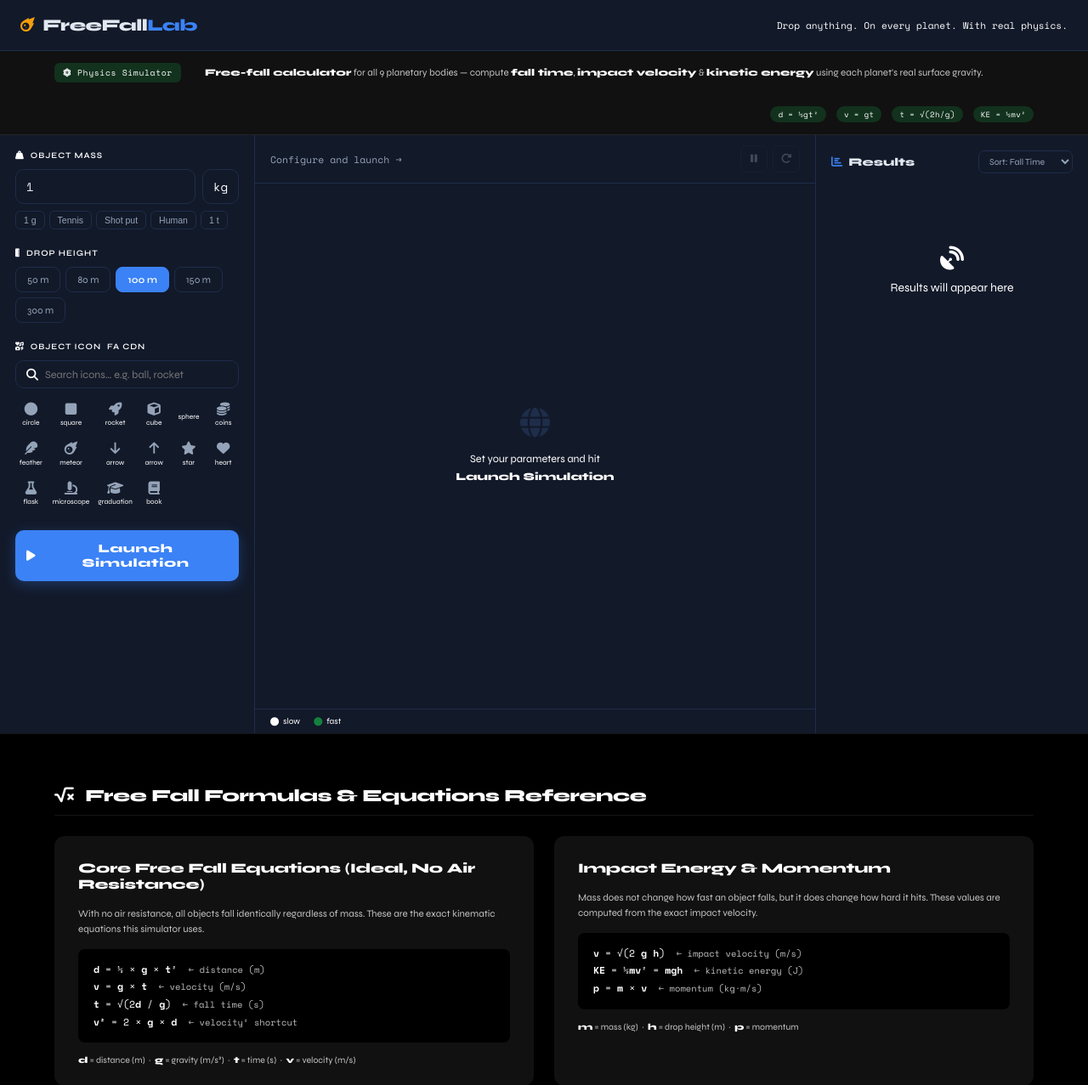
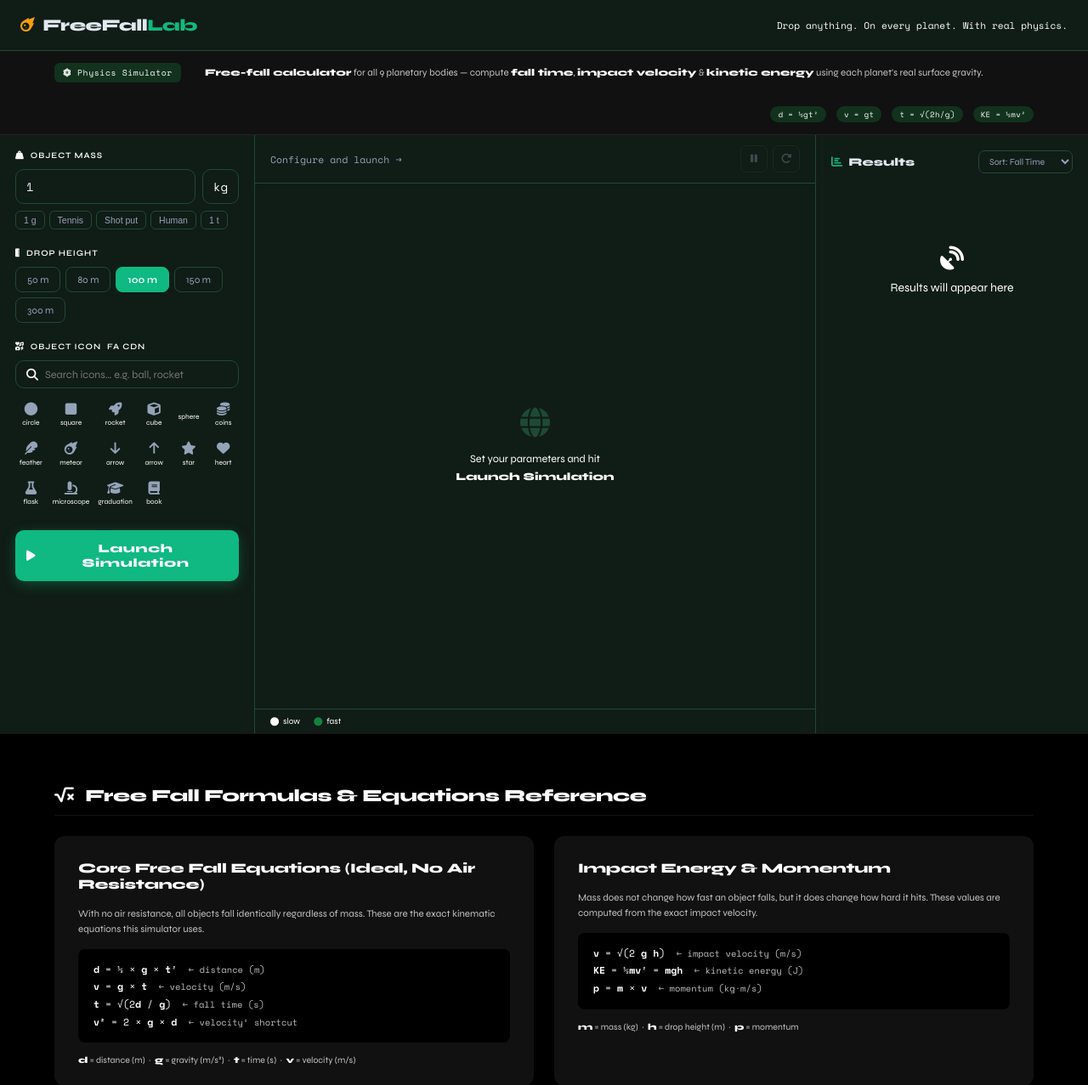
Before and after one commit to Leyaaaan1/FreeFallSimulations, a Flask app: page / in a window 1280 px wide. Shown: the top 1277 px of the page at 85% size. Run offline with Flask 3, Linux system fonts and the light colour scheme.

Commit message:
fix the color texture

```diff
--- a/static/css/style.css
+++ b/static/css/style.css
@@ -8,14 +8,14 @@
 }
 
 :root {
-    --bg: #080c14;
-    --bg2: #0d1322;
-    --bg3: #121929;
-    --border: #1e2d4a;
-    --primary: #3b82f6;
-    --primary-d: #1d4ed8;
+    --bg: #060d0a;
+    --bg2: #0b1510;
+    --bg3: #101c16;
+    --border: #1e4a35;
+    --primary: #10b981;
+    --primary-d: #047857;
     --accent: #f59e0b;
-    --accent2: #10b981;
+    --accent2: #34d399;
     --danger: #ef4444;
     --txt: #e2e8f0;
     --txt2: #94a3b8;
@@ -258,7 +258,8 @@ main {
 }
 
 .shape-btn.active em {
-    color: #bfdbfe;
+      color: #a7f3d0;
+
 }
 
 /* Icon search */
@@ -326,14 +327,9 @@ main {
 }
 
 .icon-item.selected {
-    background: #1e3a5f;
+    background: #12382a;
     border-color: var(--primary);
 }
-
-.icon-item.selected i {
-    color: var(--primary);
-}
-
 .selected-icon-row {
     display: flex;
     align-items: center;
@@ -361,7 +357,6 @@ main {
 #clear-icon-btn:hover {
     color: var(--danger);
 }
-
 /* Run button */
 .run-btn {
     width: 100%;
@@ -376,7 +371,7 @@ main {
     letter-spacing: .05em;
     cursor: pointer;
     transition: all .2s;
-    box-shadow: 0 4px 16px rgba(59, 130, 246, .3);
+    box-shadow: 0 4px 16px rgba(16, 185, 129, .3);
     display: flex;
     align-items: center;
     justify-content: center;
@@ -385,8 +380,10 @@ main {
 
 .run-btn:hover {
     transform: translateY(-2px);
-    box-shadow: 0 6px 24px rgba(59, 130, 246, .45);
+    box-shadow: 0 6px 24px rgba(16, 185, 129, .45);
 }
+
+
 
 .run-btn:active {
     transform: translateY(0);
@@ -669,11 +666,12 @@ main {
     font-family: 'Space Mono', monospace;
 }
 
+/* Impact badge */
 .card-impact-badge {
     font-size: .65rem;
     padding: 2px 7px;
     border-radius: 4px;
-    background: #1a2a40;
+    background: #12261d;
     color: var(--accent);
 }
 
```
